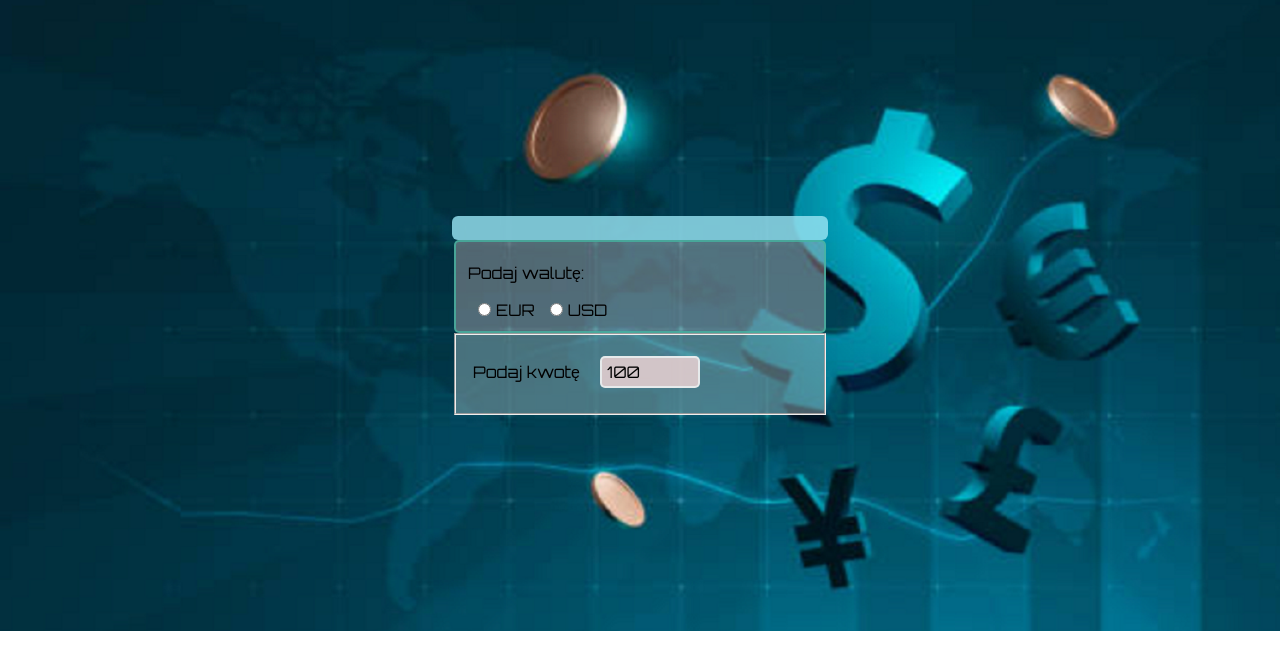
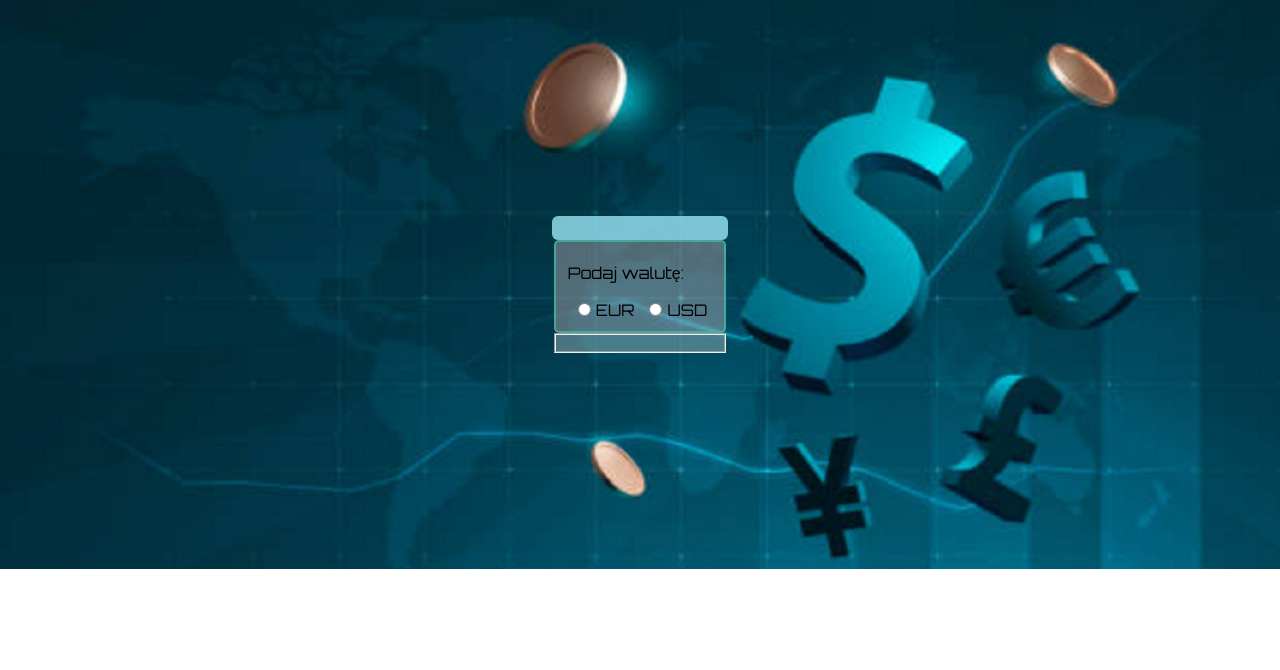
Before and after one commit to Adam-Bogocz/currency-converter-react, a React (Create React App) app: page / in a window 1280 px wide. Shown: the top 670 px of the page. Built offline with nearby package versions, Linux system fonts and the light colour scheme.

Commit message:
change visibility

```diff
--- a/src/App/Form/index.js
+++ b/src/App/Form/index.js
@@ -68,6 +68,8 @@ const Form = ({ calculateResult, result }) => {
       </fieldset>
 
       <fieldset className="section__formNumber">
+        {direction !== undefined && (
+          <>
             <FormNumber
               title={`Podaj kwotę`}
               target={cash}
@@ -75,8 +77,6 @@ const Form = ({ calculateResult, result }) => {
               value={cash}
               step={"1"}
             />
-        {currency !== undefined && (
-          <>
             <FormNumber
               title={`kurs ${currency}`}
               target={exchangeRate}
```
Lines whose indentation alone changed are shown as unchanged.
